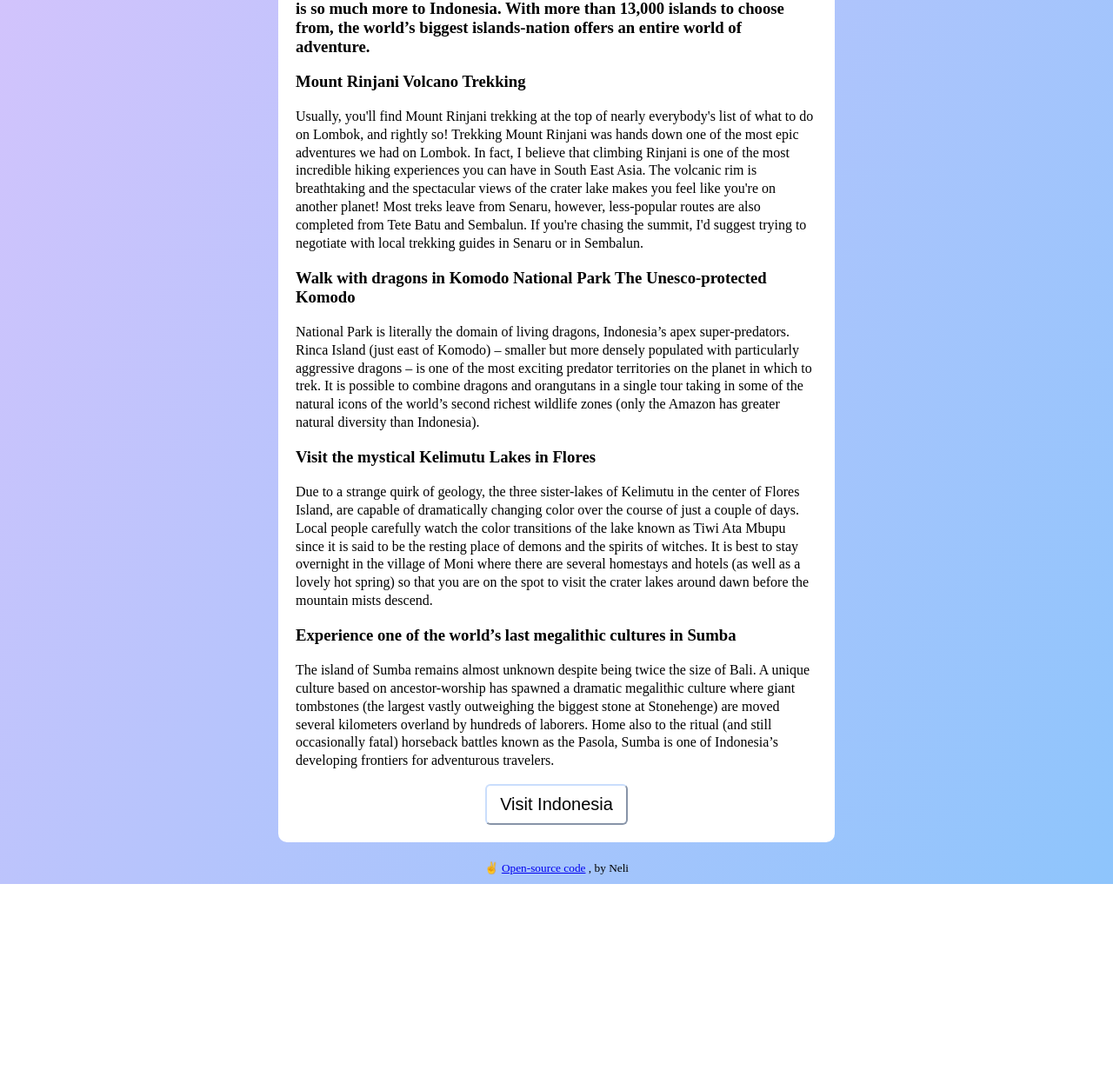
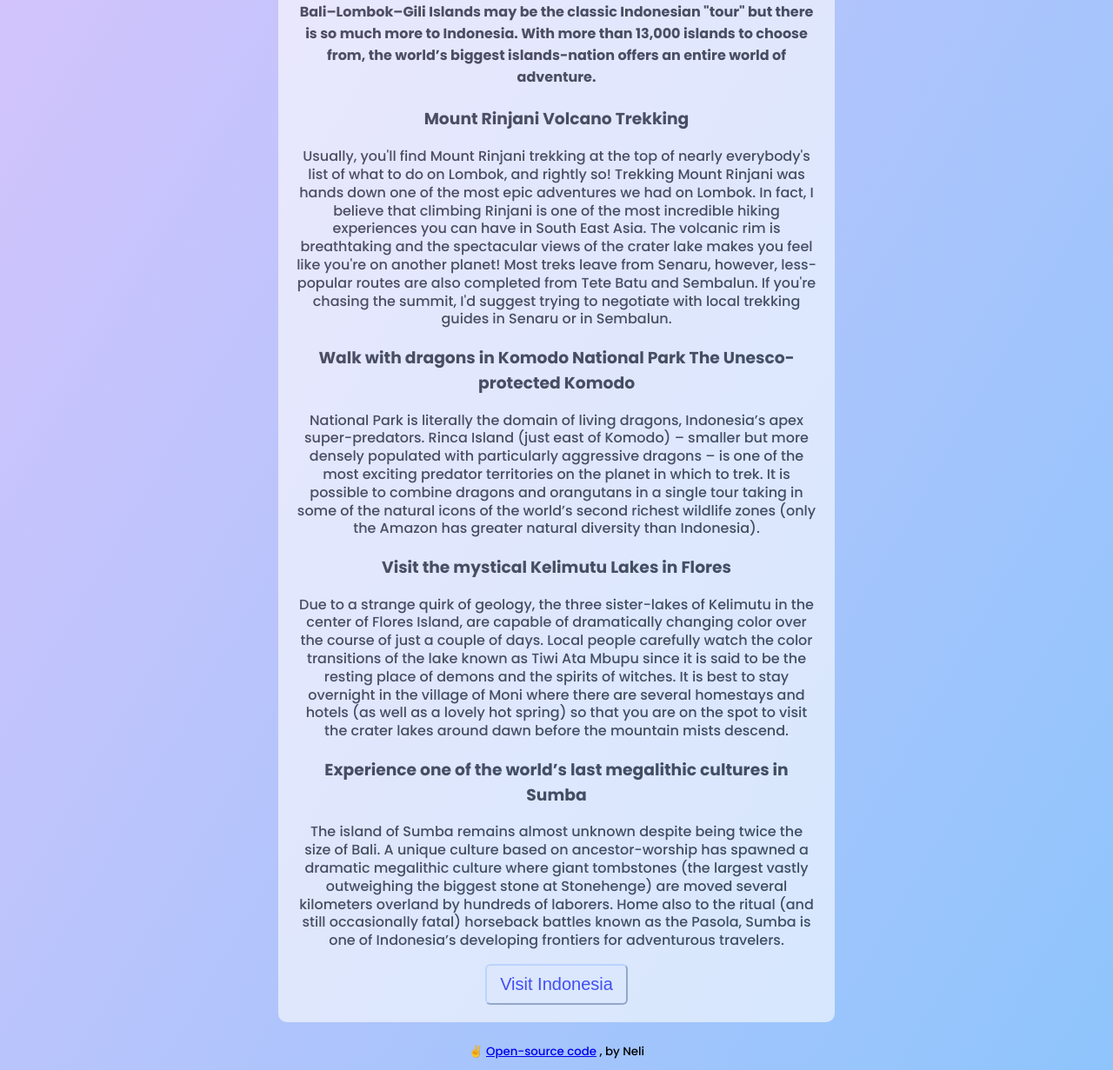
Before and after one commit to alice4599/Love-Traveling, a plain HTML site: page index.html in a window 1280 px wide. Shown: the part 685-1916 px from the top of the page at 87% size. Before the commit the page ends 1702 px from the top, so only its background shows below. Drawn offline with Linux system fonts and the light colour scheme; a web font is replaced by a local one.

Commit message:
added fonts

```diff
--- a/index.html
+++ b/index.html
@@ -1,12 +1,21 @@
 <!DOCTYPE html>
 <html lang="en">
   <head>
+    <title>Indonesia - My dream country</title>
     <meta charset="UTF-8" />
     <meta name="viewport" content="width=device-width, initial-scale=1.0" />
-    <title>Indonesia - My dream country</title>
+    <link rel="preconnect" href="https://fonts.googleapis.com" />
+    <link rel="preconnect" href="https://fonts.gstatic.com" crossorigin />
+    <link
+      href="https://fonts.googleapis.com/css2?family=Playfair+Display:wght@700&family=Poppins:wght@500;700&family=Sono:wght@200;300;400;500;600;700;800&display=swap"
+      rel="stylesheet"
+    />
+
     <style>
       body {
         background: linear-gradient(120deg, #e0c3fc 0%, #8ec5fc 100%);
+        font-family: poppins;
+        text-align: center;
       }
       h1 {
         text-align: center;
@@ -42,6 +51,7 @@
       .container {
         max-width: 600px;
         background-color: white;
+        opacity: 60%;
         padding: 20px;
         border-radius: 10px;
         margin: 20px auto;
@@ -75,9 +85,10 @@
         width: 100%;
         border-radius: 8px;
         object-fit: cover;
+        transition: all 150ms ease-in-out;
       }
       .grid img:hover {
-        transform: scale(1.7);
+        transform: scale(1.8);
       }
       .dark {
         background: linear-gradient(
@@ -92,6 +103,9 @@
       }
       .dark a {
         color: white;
+      }
+      .visitButton {
+        text-decoration: none;
       }
     </style>
   </head>
@@ -131,12 +145,12 @@
           alt=""
         />
       </div>
-      <h3>
+      <h4>
         Bali–Lombok–Gili Islands may be the classic Indonesian "tour" but there
         is so much more to Indonesia. With more than 13,000 islands to choose
         from, the world’s biggest islands-nation offers an entire world of
         adventure.
-      </h3>
+      </h4>
       <h3>Mount Rinjani Volcano Trekking</h3>
       <p>
         Usually, you'll find Mount Rinjani trekking at the top of nearly
@@ -188,7 +202,13 @@
         Sumba is one of Indonesia’s developing frontiers for adventurous
         travelers.
       </p>
-      <button>Visit Indonesia</button>
+      <button>
+        <a
+          href="https://www.weseektravel.com/things-to-do-lombok-indonesia/"
+          class="visitButton"
+          >Visit Indonesia</a
+        >
+      </button>
     </div>
     <footer>
       <small>
```
